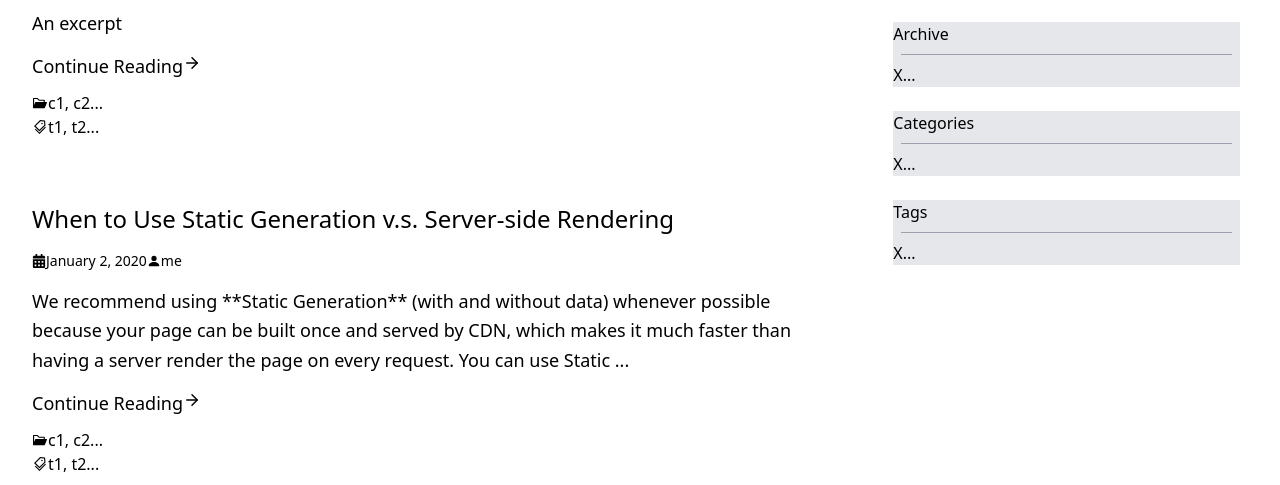
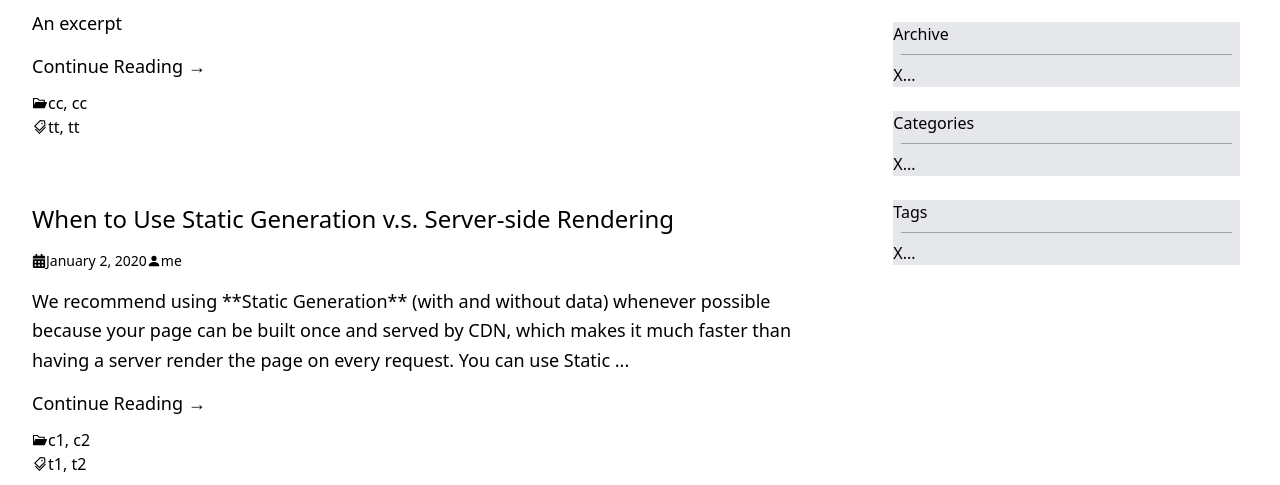
Before and after one commit to itConsultant45/my-blog, a Next.js app in the folder static-site/: page / in a window 1280 px wide. Shown: the part 315-800 px from the top of the page. Built offline with nearby package versions, Linux system fonts and the light colour scheme.

Commit message:
Commit and push (WIP)

```diff
--- a/static-site/components/posts.tsx
+++ b/static-site/components/posts.tsx
@@ -7,6 +7,8 @@ import { BsPersonFill } from 'react-icons/bs';
 
 import Date from '../components/date';
 import PostType from '../interfaces/post';
+import PostFooter from './post-footer';
+import PostHeader from './post-header';
 
 type Props = {
   allPostsData: any;
@@ -15,47 +17,25 @@ type Props = {
 const Posts = ({ allPostsData }: Props) => {
   return (
     <>
-      {allPostsData.map(({ id, date, title, excerpt }: PostType) => {
+      {allPostsData.map(
+        ({ id, date, title, excerpt, categories, tags }: PostType) => {
           return (
             <div className="mb-8 md:mb-16" key={id}>
-            <h1 className="mb-4 text-1xl lg:text-2xl leading-tight">
-              <Link as={`/posts/${id}`} href="/posts/[id]">
-                <a className="hover:underline">{title}</a>
-              </Link>
-            </h1>
-            <div className="flex items-center text-sm mb-4">
-              <FaCalendarAlt />
-              <span>
-                <Date dateString={date} />
-              </span>
-
-              <BsPersonFill />
-              <span>me</span>
-            </div>
+              <PostHeader id={id} title={title} date={date} />
               <div>
                 <p className="text-lg leading-relaxed mb-4">{excerpt}</p>
               </div>
               <h3 className="text-lg mb-3 leading-snug">
                 <Link as={`/posts/${id}`} href="/posts/[id]">
-                <a className="flex hover:underline">
-                  <span>Continue Reading</span>
-                  <FiArrowRight />
-                </a>
+                  <a className="flex hover:underline">Continue Reading →</a>
                 </Link>
               </h3>
 
-            <div className="flex items-center">
-              <AiFillFolderOpen />
-              <span>c1, c2...</span>
-            </div>
-
-            <div className="flex items-center">
-              <AiOutlineTags />
-              <span>t1, t2...</span>
-            </div>
+              <PostFooter categories={categories} tags={tags} />
             </div>
           );
-      })}
+        }
+      )}
     </>
   );
 };
```
Lines whose indentation alone changed are shown as unchanged.
